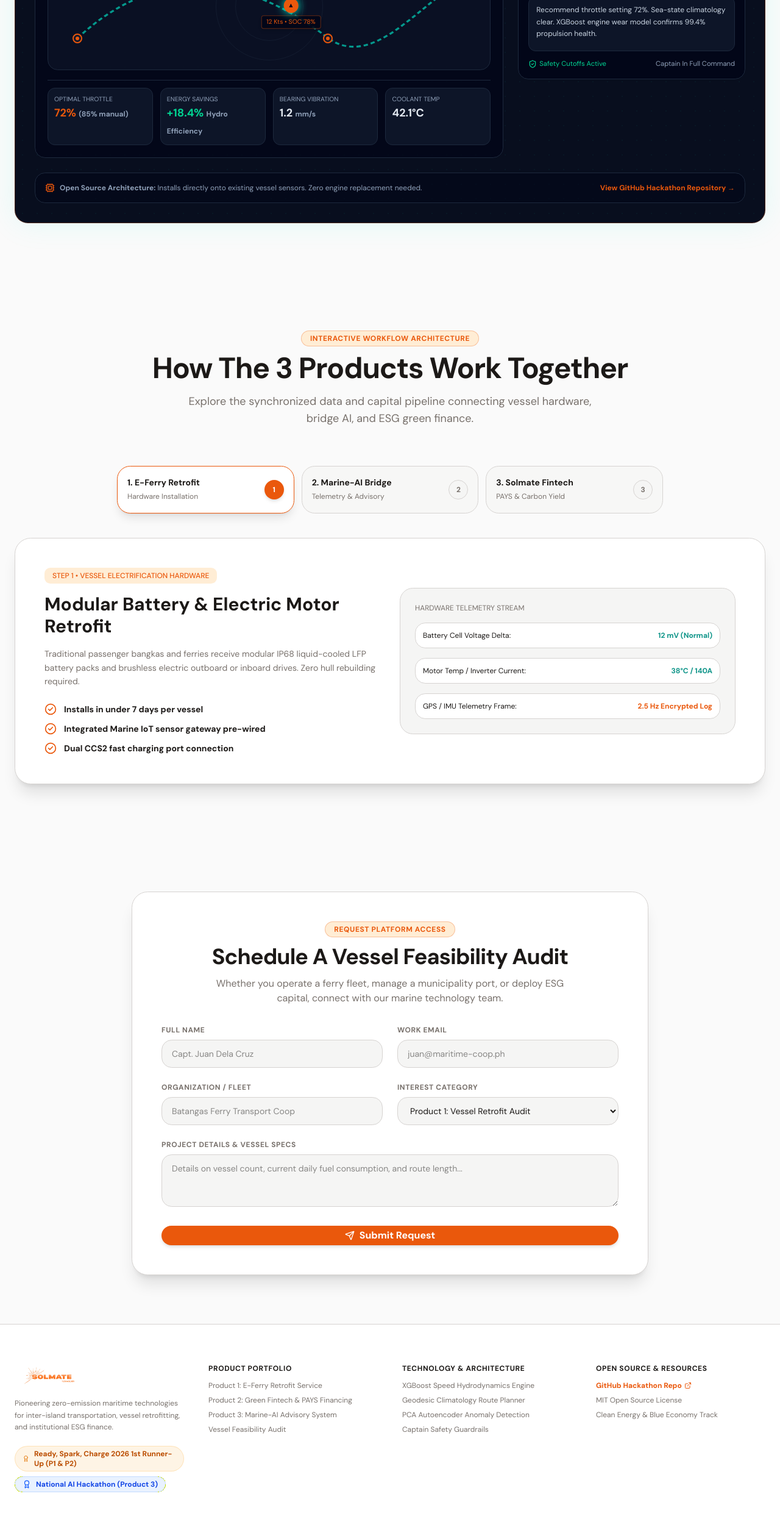
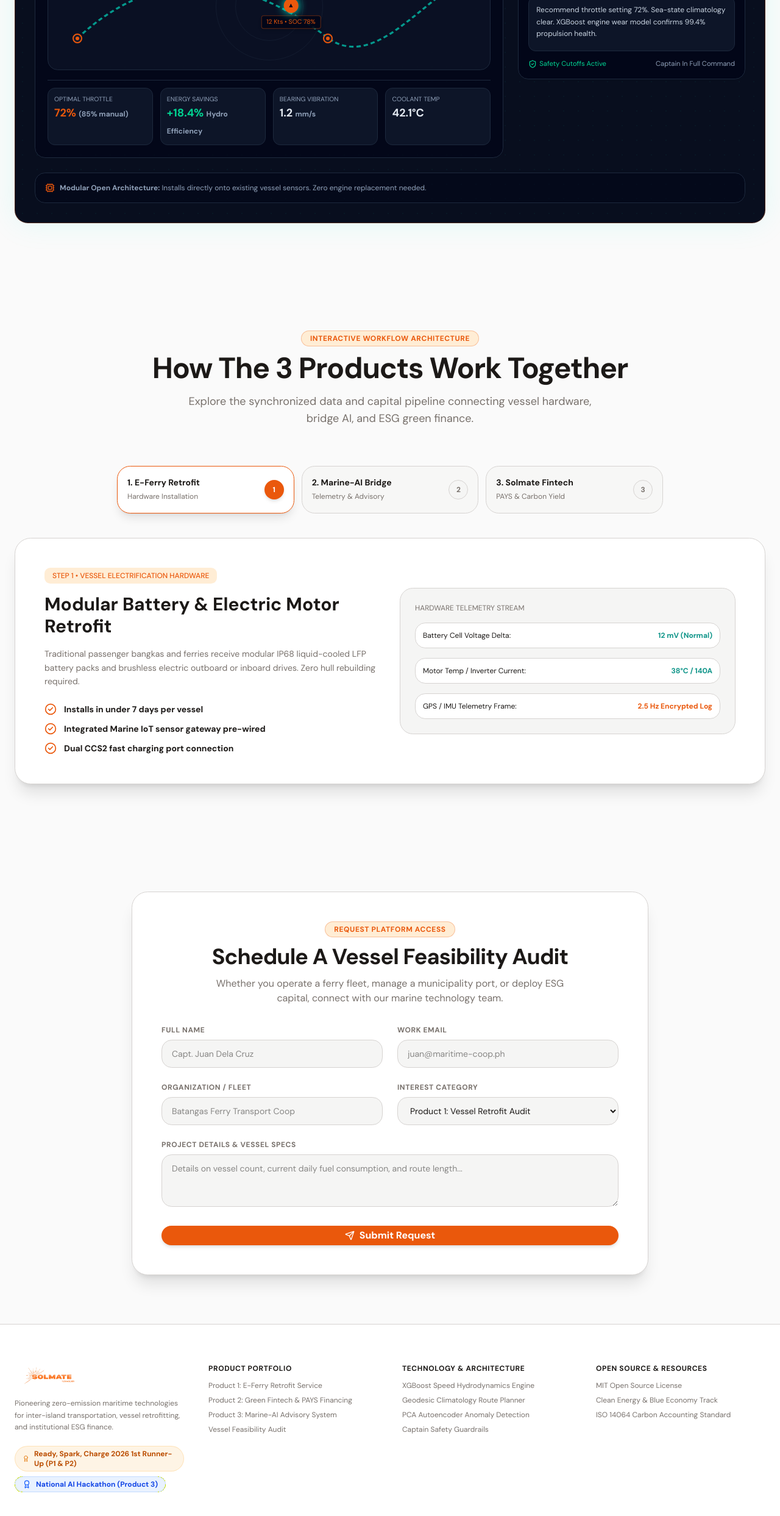
Before and after one commit to JustineSalinas/E-Ferry-Hackathon, a Next.js app: page / in a window 1280 px wide. Shown: the part 4676-7162 px from the top of the page at 61% size. Built offline with nearby package versions, Linux system fonts and the light colour scheme.

Commit message:
Remove GitHub hackathon repo link from footer and bridge console

```diff
--- a/src/app/page.tsx
+++ b/src/app/page.tsx
@@ -760,24 +760,15 @@
               </ul>
             </div>
 
-            {/* Col 4: Open Source & Contact */}
+            {/* Col 4: Open Source & Resources */}
             <div className="space-y-3">
               <h4 className="font-bold text-xs uppercase tracking-wider text-[var(--color-text)] font-mono">
                 Open Source & Resources
               </h4>
               <ul className="space-y-2 text-xs">
-                <li>
-                  <a
-                    href="https://github.com/JustineSalinas/MARINE-AI---National-AI-Hackathon---AI-Fest"
-                    target="_blank"
-                    rel="noopener noreferrer"
-                    className="text-[var(--color-accent-custom)] font-semibold hover:underline flex items-center gap-1"
-                  >
-                    GitHub Hackathon Repo <ExternalLink className="w-3 h-3" />
-                  </a>
-                </li>
                 <li>MIT Open Source License</li>
                 <li>Clean Energy & Blue Economy Track</li>
+                <li>ISO 14064 Carbon Accounting Standard</li>
               </ul>
             </div>
           </div>
--- a/src/components/marine-ai-console.tsx
+++ b/src/components/marine-ai-console.tsx
@@ -309,21 +309,13 @@
         </div>
 
         {/* Footer Summary */}
-        <div className="p-4 bg-slate-950/60 border border-slate-800 rounded-xl flex flex-col sm:flex-row items-center justify-between gap-4 text-xs text-slate-400">
+        <div className="p-4 bg-slate-950/60 border border-slate-800 rounded-xl flex items-center justify-between gap-4 text-xs text-slate-400">
           <div className="flex items-center gap-2">
             <Cpu className="w-4 h-4 text-[var(--color-accent-custom)] shrink-0" />
             <span>
-              <strong>Open Source Architecture:</strong> Installs directly onto existing vessel sensors. Zero engine replacement needed.
+              <strong>Modular Open Architecture:</strong> Installs directly onto existing vessel sensors. Zero engine replacement needed.
             </span>
           </div>
-          <a
-            href="https://github.com/JustineSalinas/MARINE-AI---National-AI-Hackathon---AI-Fest"
-            target="_blank"
-            rel="noopener noreferrer"
-            className="text-[var(--color-accent-custom)] hover:underline font-mono font-bold flex items-center gap-1 shrink-0"
-          >
-            View GitHub Hackathon Repository →
-          </a>
         </div>
       </div>
     </div>
```
